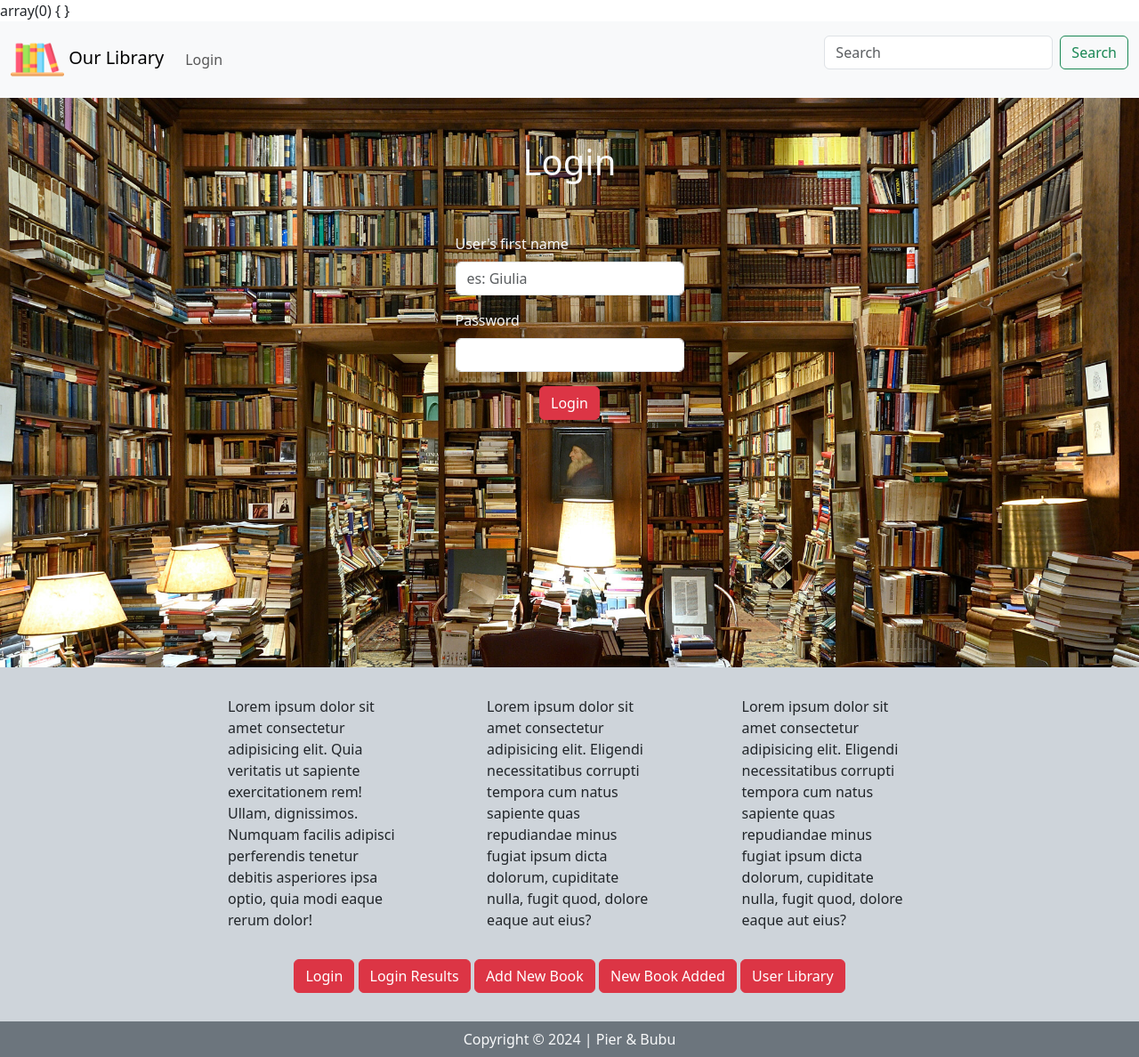
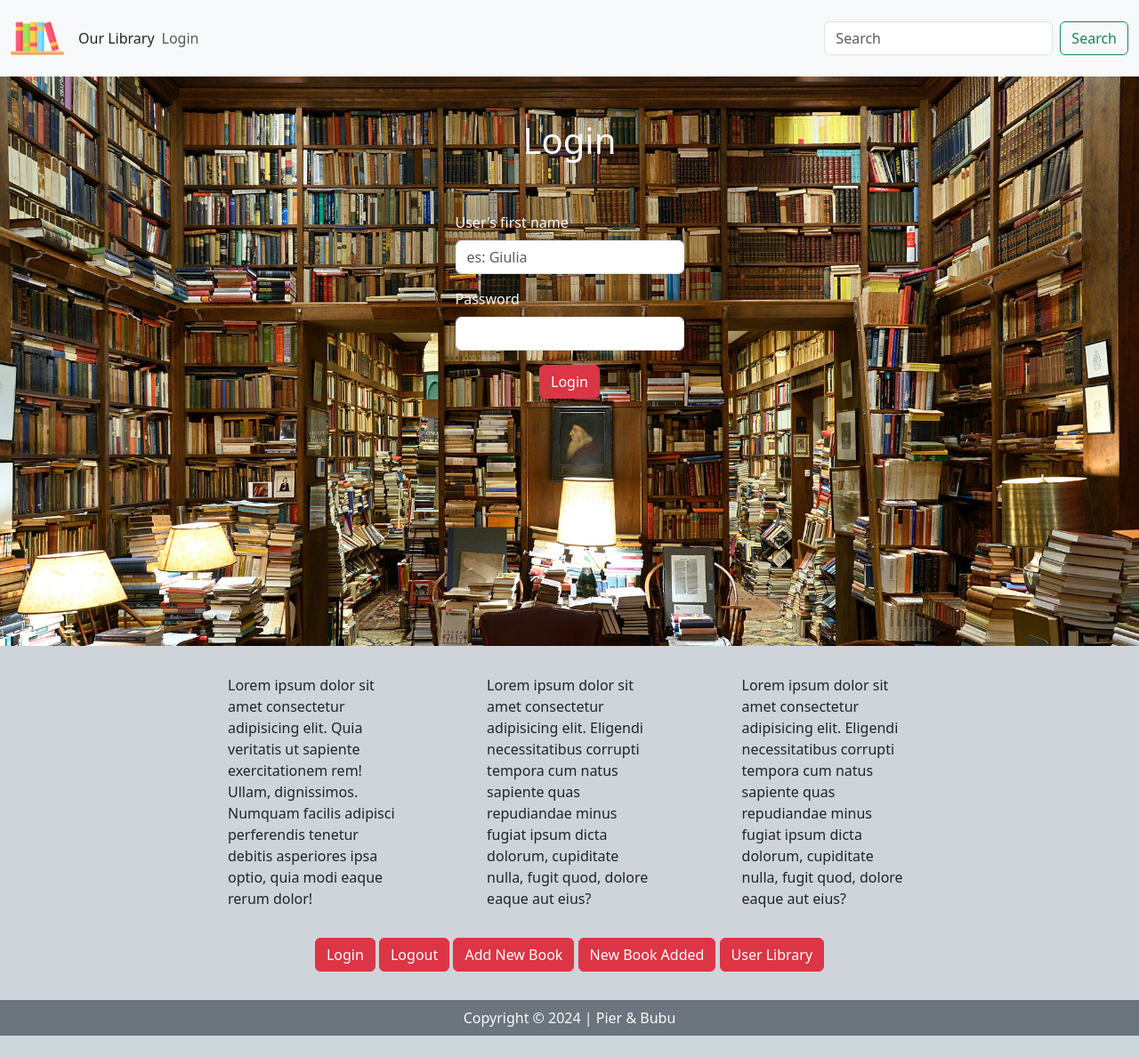
Before and after one commit to pierluigicarrieri/our-library, a PHP site: page /Personal_Projects/pages/login.php in a window 1280 px wide. Shown: the whole page at 89% size. After the commit the page ends 1164 px from the top, so only its background shows below. Run offline with PHP 8.4, Linux system fonts and the light colour scheme.

Commit message:
more work done on header and user's books page

```diff
--- a/components/footer.php
+++ b/components/footer.php
@@ -7,7 +7,7 @@
         </div>
         <div class="text-center py-3">
             <a href="http://localhost:8888/Personal_Projects/our_library/pages/login.php" class="btn btn-danger">Login</a>
-            <a href="http://localhost:8888/Personal_Projects/our_library/pages/login_result.php" class="btn btn-danger">Login Results</a>
+            <a href="http://localhost:8888/Personal_Projects/our_library/pages/logout.php" class="btn btn-danger">Logout</a>
             <a href="http://localhost:8888/Personal_Projects/our_library/pages/insert_book.php" class="btn btn-danger">Add New Book</a>
             <a href="http://localhost:8888/Personal_Projects/our_library/pages/book_insert_result.php" class="btn btn-danger">New Book Added</a>
             <a href="http://localhost:8888/Personal_Projects/our_library/pages/user_library.php" class="btn btn-danger">User Library</a>
--- a/components/header.php
+++ b/components/header.php
@@ -19,8 +19,8 @@
             <div class="container-fluid">
                 <a class="navbar-brand" href="http://localhost:8888/Personal_Projects/our_library/pages/index.php">
                     <img id="navlogo" src="../assets/site_pics/logo.png" alt="library_logo">
-                    <span>Our Library</span>
                 </a>
+                <a class="nav-item nav-link" href="http://localhost:8888/Personal_Projects/our_library/pages/index.php">Our Library</a>
                 <button class="navbar-toggler" type="button" data-bs-toggle="collapse" data-bs-target="#navbarSupportedContent" aria-controls="navbarSupportedContent" aria-expanded="false" aria-label="Toggle navigation">
                     <span class="navbar-toggler-icon"></span>
                 </button>
--- a/pages/login.php
+++ b/pages/login.php
@@ -38,7 +38,7 @@
         $db->close();
     };
 
-    var_dump($_SESSION);
+    // var_dump($_SESSION);
 ?>
 
     <?php
```
